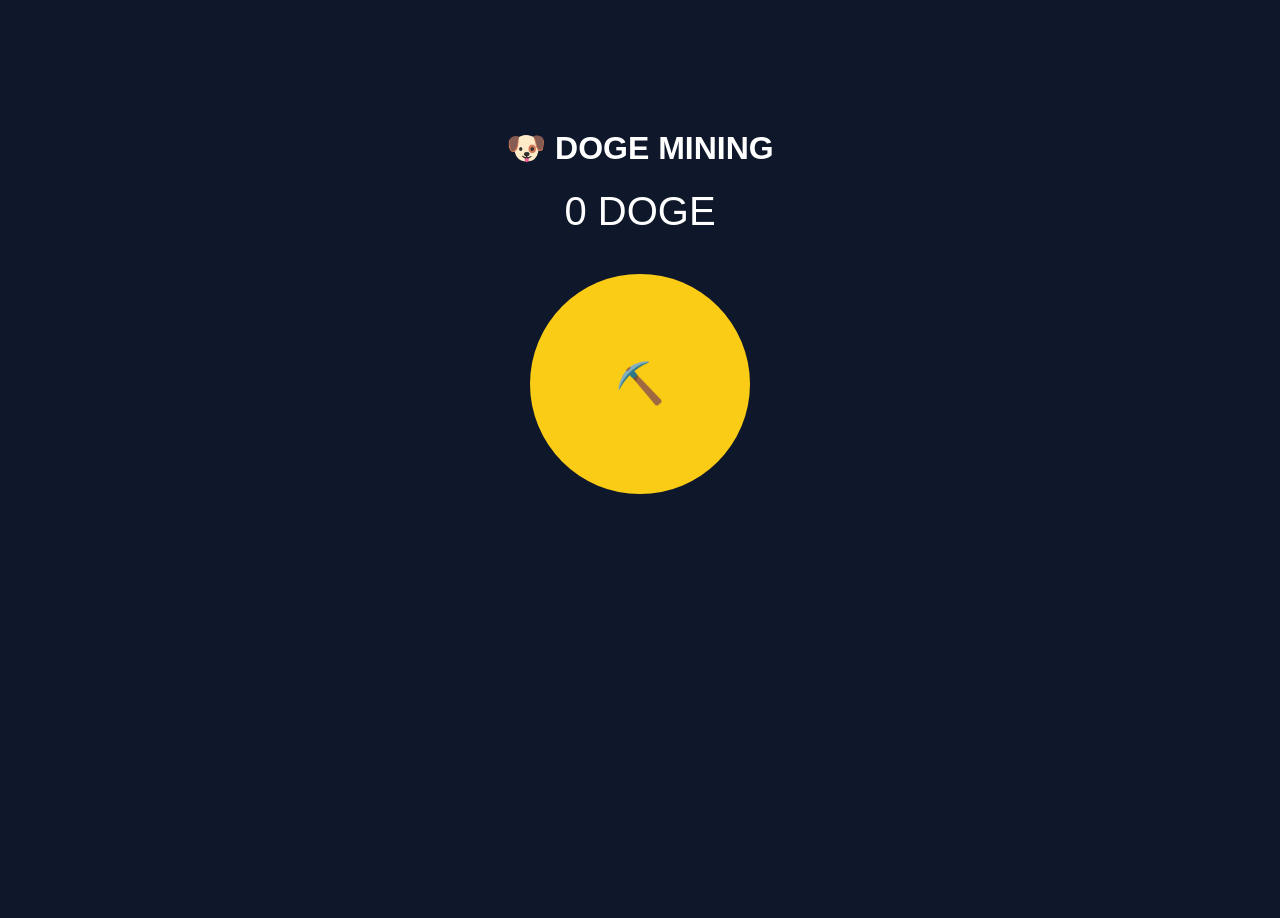
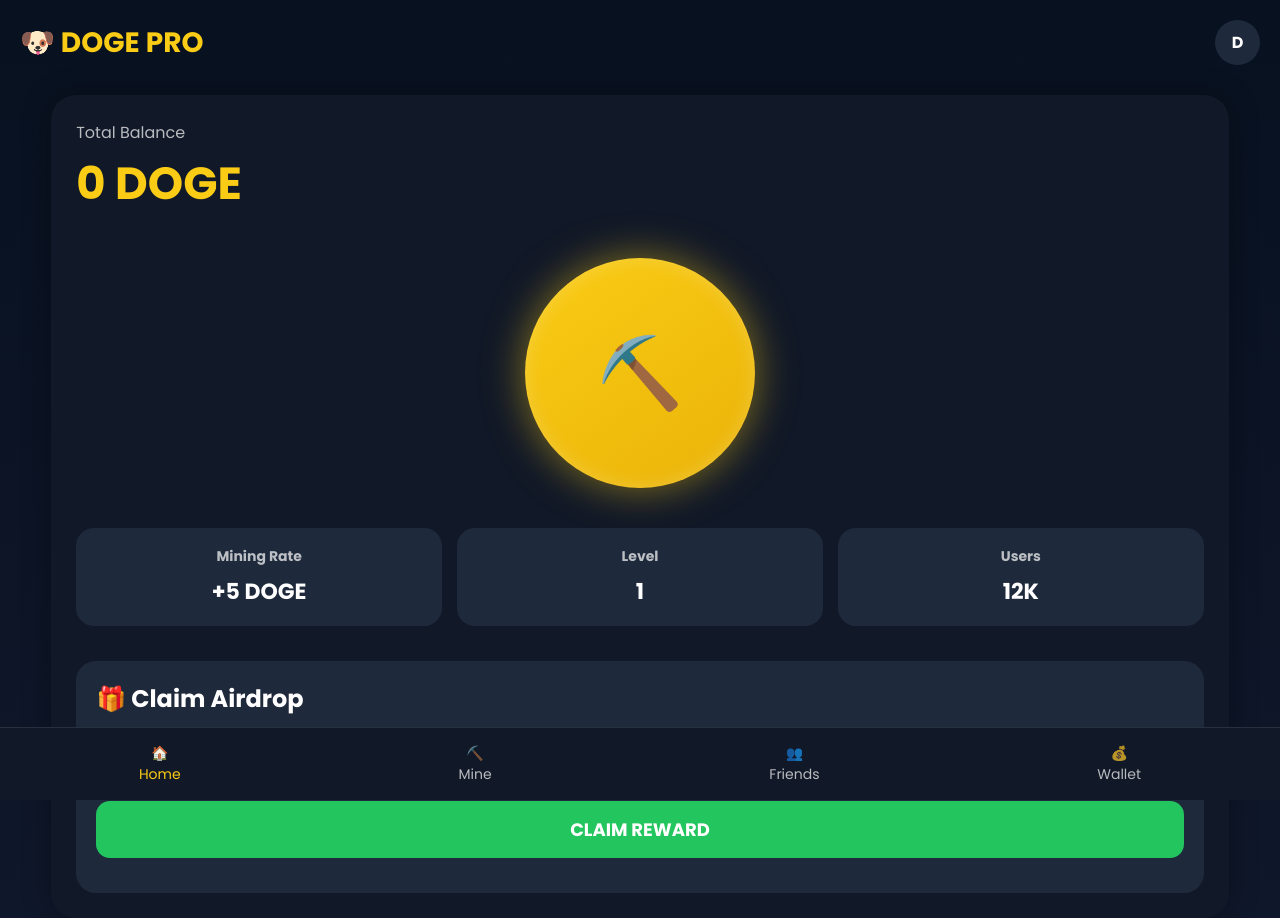
Before and after one commit to mobilmadencilik07/doge-miniapp, a website: page index.html in a window 1280 px wide. Before the commit the page ends 800 px from the top, so only its background shows below. Drawn offline with Linux system fonts and the light colour scheme.

Commit message:
Update index.html

```diff
--- a/index.html
+++ b/index.html
@@ -1,32 +1,188 @@
 <!DOCTYPE html>
-<html>
+<html lang="en">
 <head>
 
 <meta charset="UTF-8">
-<title>DOGE Mining</title>
+<meta name="viewport" content="width=device-width, initial-scale=1.0">
+
+<title>DOGE MINER PRO</title>
+
+<link rel="preconnect" href="https://fonts.googleapis.com">
+<link href="https://fonts.googleapis.com/css2?family=Poppins:wght@300;400;600;700&display=swap" rel="stylesheet">
 
 <style>
 
-body{
-background:#0f172a;
-color:white;
-font-family:Arial;
-text-align:center;
-padding-top:100px;
+*{
+margin:0;
+padding:0;
+box-sizing:border-box;
+font-family:'Poppins',sans-serif;
 }
 
-button{
-width:220px;
-height:220px;
+body{
+background:linear-gradient(180deg,#081120,#0f172a);
+color:white;
+min-height:100vh;
+overflow-x:hidden;
+}
+
+.topbar{
+padding:20px;
+display:flex;
+justify-content:space-between;
+align-items:center;
+}
+
+.logo{
+font-size:28px;
+font-weight:700;
+color:#facc15;
+}
+
+.profile{
+width:45px;
+height:45px;
 border-radius:50%;
-border:none;
-background:#facc15;
-font-size:40px;
+background:#1e293b;
+display:flex;
+justify-content:center;
+align-items:center;
+font-weight:bold;
+}
+
+.card{
+width:92%;
+margin:auto;
+margin-top:10px;
+background:#111827;
+border-radius:25px;
+padding:25px;
+box-shadow:0 0 30px rgba(0,0,0,.3);
+}
+
+.balanceText{
+font-size:16px;
+opacity:.7;
 }
 
 .balance{
-font-size:40px;
-margin-bottom:40px;
+font-size:45px;
+font-weight:700;
+margin-top:5px;
+color:#facc15;
+}
+
+.mineArea{
+display:flex;
+justify-content:center;
+margin-top:40px;
+}
+
+.mineBtn{
+width:230px;
+height:230px;
+border:none;
+border-radius:50%;
+background:linear-gradient(145deg,#facc15,#eab308);
+font-size:70px;
+cursor:pointer;
+box-shadow:
+0 0 40px rgba(250,204,21,.5),
+inset 0 0 20px rgba(255,255,255,.2);
+transition:.2s;
+}
+
+.mineBtn:active{
+transform:scale(.95);
+}
+
+.stats{
+display:flex;
+justify-content:space-between;
+margin-top:40px;
+gap:15px;
+}
+
+.box{
+flex:1;
+background:#1e293b;
+padding:18px;
+border-radius:18px;
+text-align:center;
+}
+
+.box h3{
+font-size:14px;
+opacity:.7;
+margin-bottom:8px;
+}
+
+.box p{
+font-size:22px;
+font-weight:700;
+}
+
+.claimBox{
+margin-top:35px;
+background:#1e293b;
+padding:20px;
+border-radius:20px;
+}
+
+.claimBox h2{
+margin-bottom:15px;
+}
+
+input{
+width:100%;
+padding:15px;
+border:none;
+outline:none;
+border-radius:14px;
+background:#0f172a;
+color:white;
+font-size:16px;
+}
+
+.claimBtn{
+width:100%;
+margin-top:15px;
+padding:15px;
+border:none;
+border-radius:14px;
+background:#22c55e;
+color:white;
+font-size:18px;
+font-weight:700;
+cursor:pointer;
+}
+
+.result{
+margin-top:15px;
+text-align:center;
+font-weight:600;
+}
+
+.bottomNav{
+position:fixed;
+bottom:0;
+width:100%;
+background:#111827;
+display:flex;
+justify-content:space-around;
+padding:15px 0;
+border-top:1px solid rgba(255,255,255,.1);
+}
+
+.navItem{
+text-align:center;
+font-size:14px;
+opacity:.7;
+}
+
+.active{
+color:#facc15;
+opacity:1;
 }
 
 </style>
@@ -35,15 +191,98 @@
 
 <body>
 
-<h1>🐶 DOGE MINING</h1>
+<div class="topbar">
+
+<div class="logo">
+🐶 DOGE PRO
+</div>
+
+<div class="profile">
+D
+</div>
+
+</div>
+
+<div class="card">
+
+<div class="balanceText">
+Total Balance
+</div>
 
 <div class="balance" id="balance">
 0 DOGE
 </div>
 
-<button onclick="mine()">
+<div class="mineArea">
+
+<button class="mineBtn" onclick="mine()">
 ⛏️
 </button>
+
+</div>
+
+<div class="stats">
+
+<div class="box">
+<h3>Mining Rate</h3>
+<p>+5 DOGE</p>
+</div>
+
+<div class="box">
+<h3>Level</h3>
+<p>1</p>
+</div>
+
+<div class="box">
+<h3>Users</h3>
+<p>12K</p>
+</div>
+
+</div>
+
+<div class="claimBox">
+
+<h2>🎁 Claim Airdrop</h2>
+
+<input type="text" id="code" placeholder="Enter DOGE Code">
+
+<button class="claimBtn" onclick="claimCode()">
+CLAIM REWARD
+</button>
+
+<div class="result" id="result"></div>
+
+</div>
+
+</div>
+
+<div class="bottomNav">
+
+<div class="navItem active">
+🏠
+<br>
+Home
+</div>
+
+<div class="navItem">
+⛏️
+<br>
+Mine
+</div>
+
+<div class="navItem">
+👥
+<br>
+Friends
+</div>
+
+<div class="navItem">
+💰
+<br>
+Wallet
+</div>
+
+</div>
 
 <script>
 
@@ -64,6 +303,59 @@
 
 }
 
+const codes = [
+"DOGE-TMA-7X92-KLP1",
+"DOGE-MINIAPP-2026-XQ",
+"DOGE-BOOST-VIP-92A",
+"DOGE-CLAIM-8XZ1",
+"DOGE-REWARD-72PQ"
+];
+
+function claimCode(){
+
+let code =
+document.getElementById("code").value;
+
+let usedCodes =
+JSON.parse(localStorage.getItem("usedCodes")) || [];
+
+if(usedCodes.includes(code)){
+
+document.getElementById("result").innerHTML =
+"❌ Code Already Used";
+
+return;
+
+}
+
+if(codes.includes(code)){
+
+balance = Number(balance) + 1000;
+
+localStorage.setItem("balance", balance);
+
+usedCodes.push(code);
+
+localStorage.setItem(
+"usedCodes",
+JSON.stringify(usedCodes)
+);
+
+document.getElementById("balance").innerHTML =
+balance + " DOGE";
+
+document.getElementById("result").innerHTML =
+"✅ 1000 DOGE Added";
+
+}else{
+
+document.getElementById("result").innerHTML =
+"❌ Invalid Code";
+
+}
+
+}
+
 </script>
 
 </body>
```
